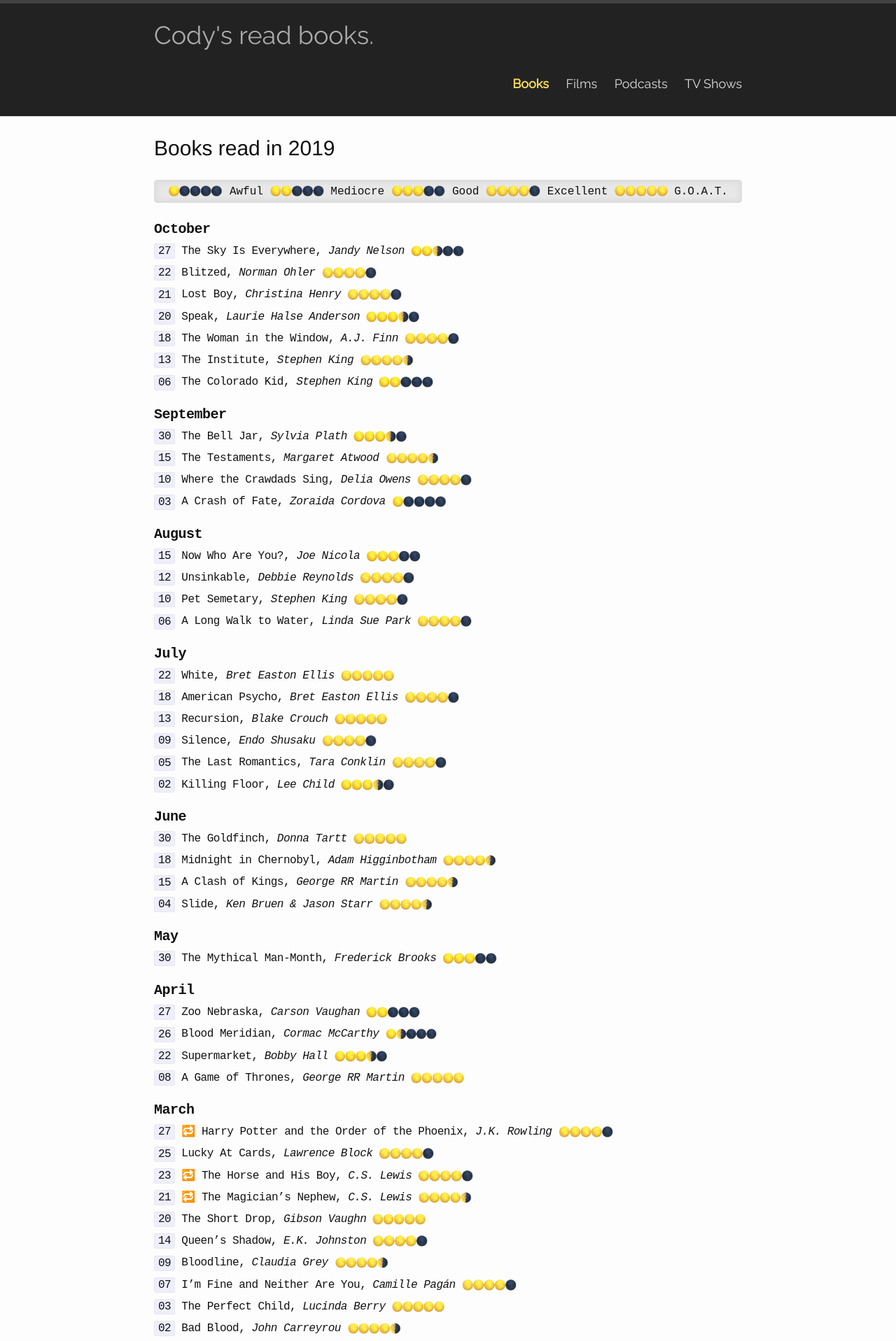
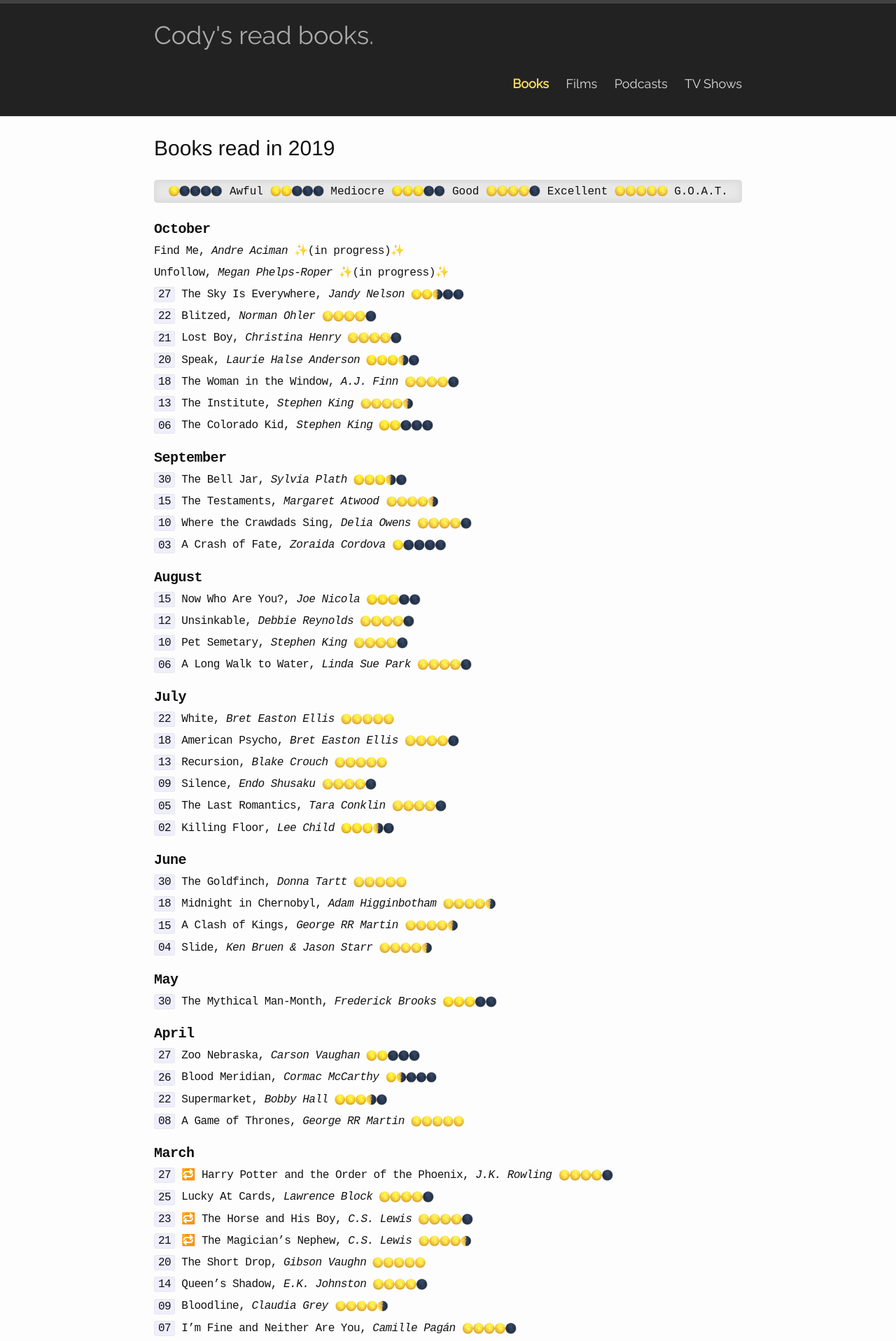
Before and after one commit to codydalerodgers/personal-blog, a Jekyll site: the page built from _books/2019.md, in a window 1280 px wide. Shown: the top 1917 px of the page at 70% size. Built offline with Jekyll 4.4.1, drawn with Linux system fonts in a browser that asks for light colours.

Commit message:
Adding in progress books

```diff
--- a/_books/2019.md
+++ b/_books/2019.md
@@ -4,6 +4,10 @@ short-title: 2019
 title: Books read in 2019
 ---
 ## October
+Find Me, _Andre Aciman_ {{ site.inprogress }}
+
+Unfollow, _Megan Phelps-Roper_ {{ site.inprogress }}
+
 `27` The Sky Is Everywhere, _Jandy Nelson_ {{ site.twohalf }}
 
 `22` Blitzed, _Norman Ohler_ {{ site.four }}
```
